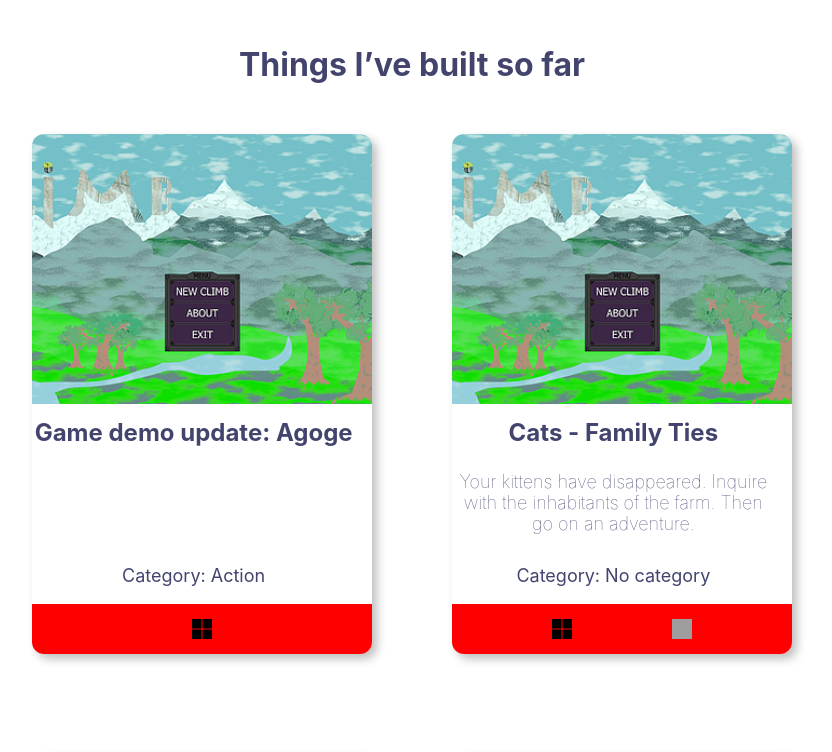
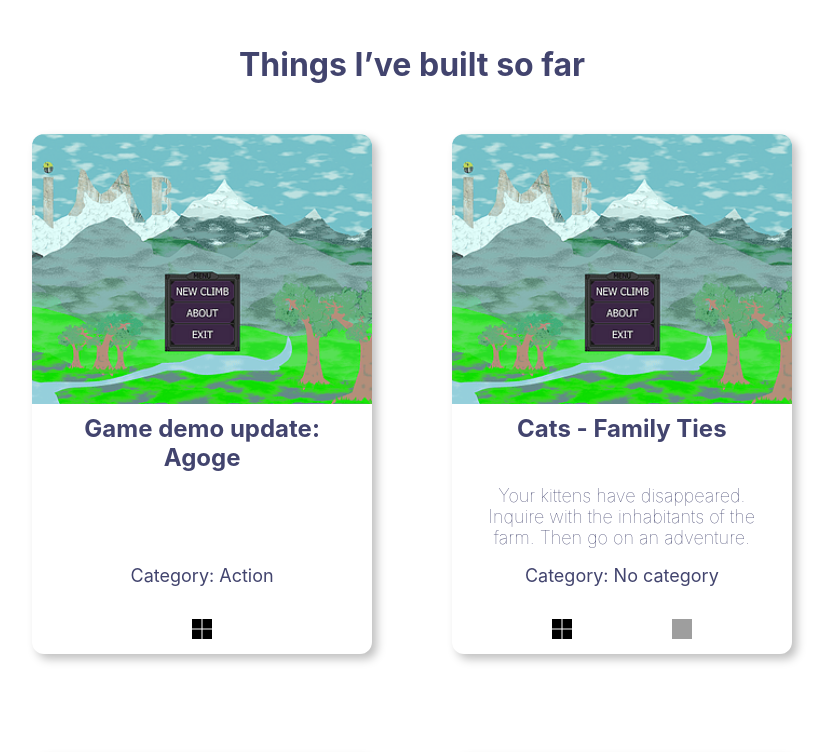
Before and after one commit to Matsuel/olivier, a React (Create React App) app: page / in a window 1280 px wide. Shown: the part 1260-2012 px from the top of the page, without its empty margins (228-1060 px from the left). Built offline with nearby package versions, Linux system fonts and the light colour scheme; grey boxes are pictures that could not be loaded.

Commit message:
projects

```diff
--- a/src/Components/Projects/Projects.css
+++ b/src/Components/Projects/Projects.css
@@ -35,6 +35,9 @@
     height: 520px;
     margin-bottom: 50px;
     border-radius: 12px;
+    display: flex;
+    flex-direction: column;
+    align-items: center;
 }
 
 .project-light{
@@ -54,7 +57,7 @@
 }
 
 .project-title{
-    width: 95%;
+    width: 90%;
     font-size: 24px;
     font-weight: medium;
     text-align: center;
@@ -62,7 +65,7 @@
 }
 
 .project-description{
-    width: 95%;
+    width: 90%;
     font-size: 18px;
     font-weight: lighter;
     text-align: center;
@@ -82,7 +85,6 @@
     bottom: 0;
     width: 100%;
     height: 50px;
-    background-color: red;
     border-bottom-left-radius: 12px;
     border-bottom-right-radius: 12px;
     display: flex;
--- a/src/Components/Projects/Projects.tsx
+++ b/src/Components/Projects/Projects.tsx
@@ -38,7 +38,7 @@ const Projects = () => {
                             <p className={`project-category ${darkMode ? "home-title-light" : "home-title-dark"}`}>
                                 Category: {project.category ? project.category : "No category"}
                             </p>
-                            <div className="project-footer">
+                            <div className={`project-footer`}>
                                 {project.platform.map((platform: string, index: number) => {
                                     return (
                                         <img src={Plteforms[platform]} alt="platform" className="project-platform" key={index} />
```
